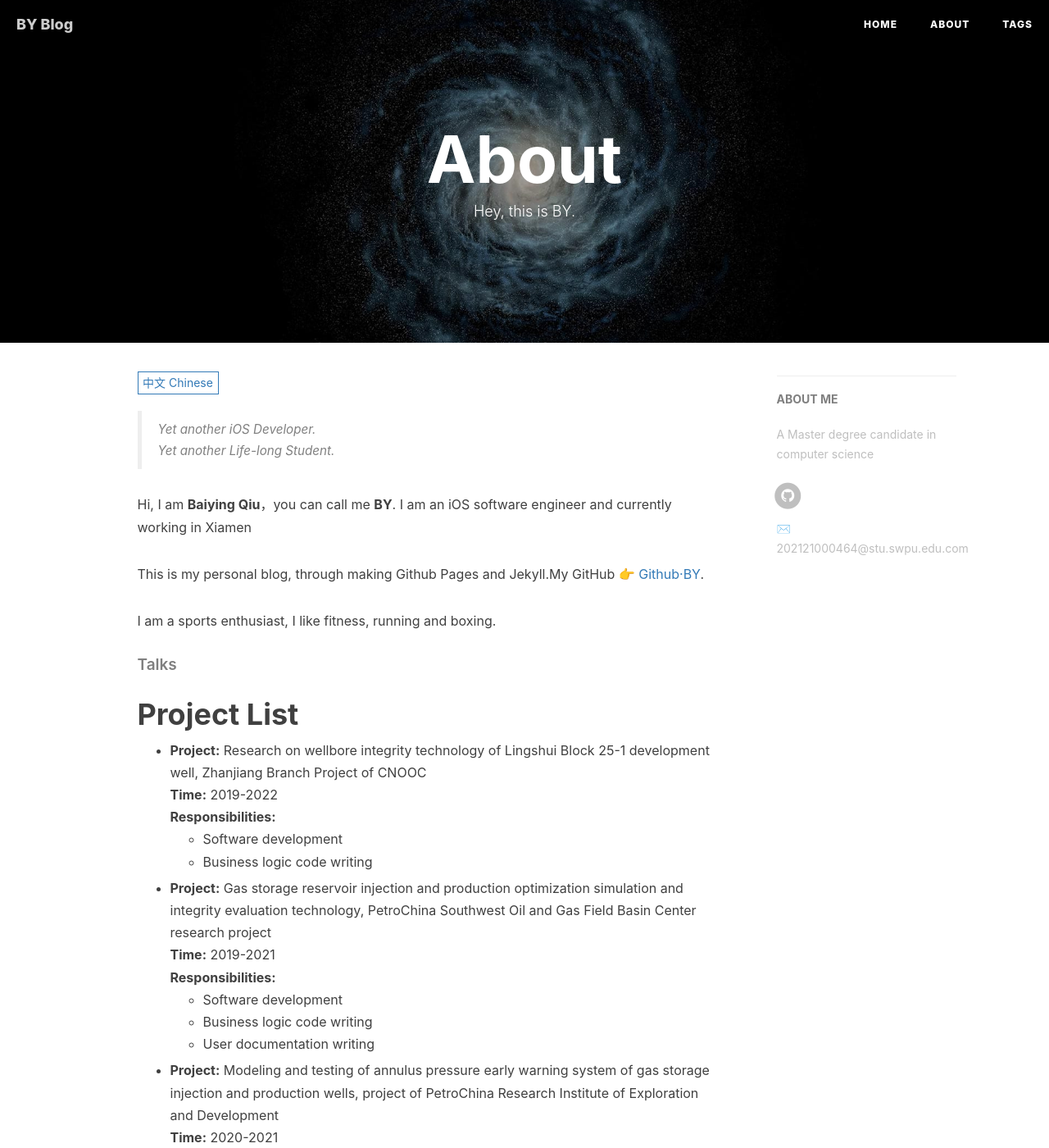
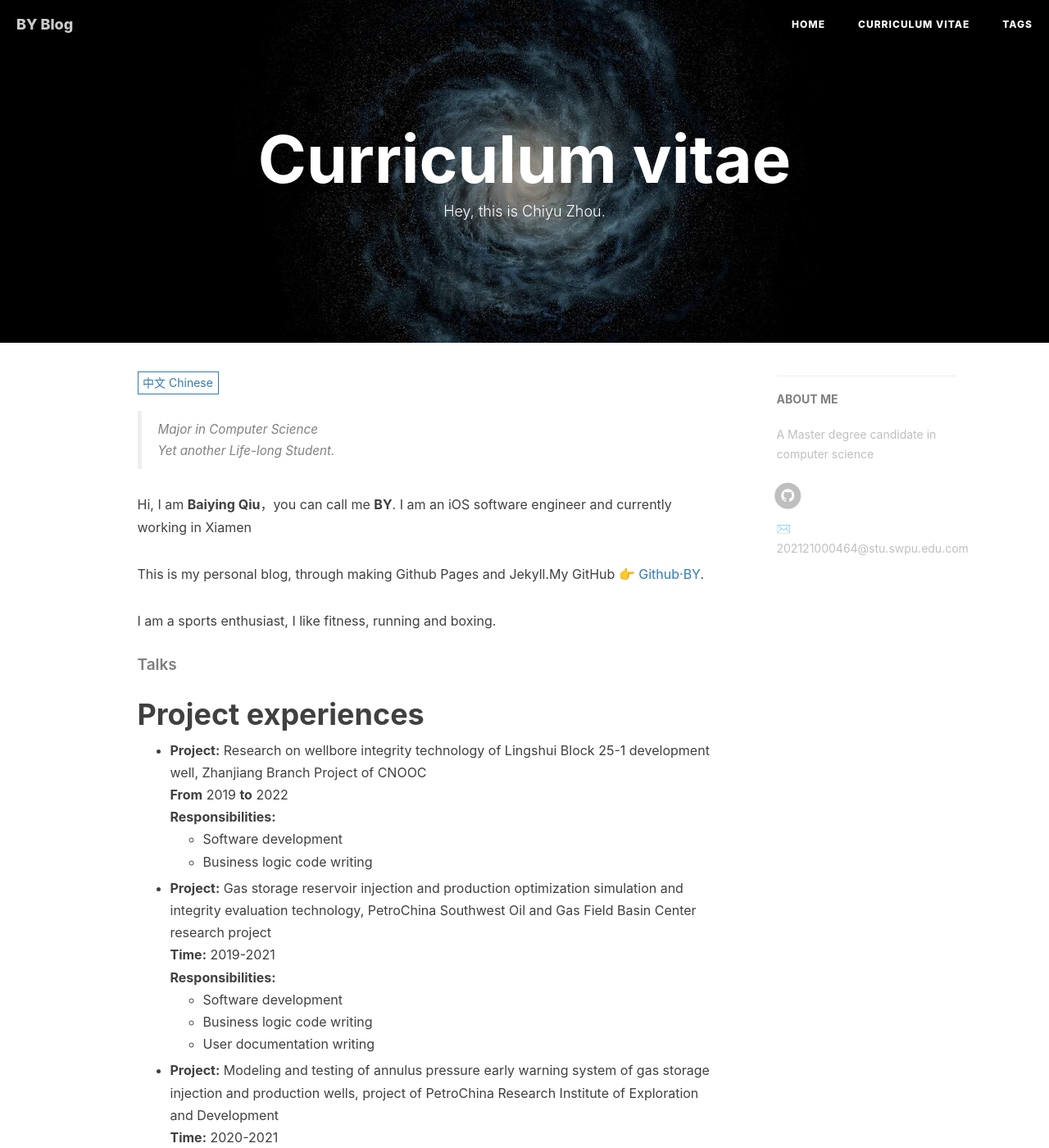
Before and after one commit to Fotrey/fotrey.github.io, a Jekyll site: the page built from about.html, in a window 1280 px wide and 1400 px high. Shown: the whole window at 82% size. Built offline with Jekyll 4.4.1, drawn with Linux system fonts in a browser that asks for light colours; nearby versions of some CDN libraries; comment, search, counter and statistics services are not loaded.

Commit message:
Update about.html

```diff
--- a/about.html
+++ b/about.html
@@ -1,20 +1,20 @@
 ---
 layout: page
-title: "About"
-description: "Hey, this is BY."
+title: "Curriculum vitae"
+description: "Hey, this is Chiyu Zhou."
 header-img: "img/post-bg-universe.jpg"
 ---
 
 <!-- Language Selector -->
 <select class="sel-lang" onchange= "onLanChange(this.options[this.options.selectedIndex].value)">
     <option value="0" selected> 中文 Chinese </option>
-    <option value="1"> 英文 English </option>
+    <option value="1"> English </option>
 </select>
 
 
 <!-- English Version -->
 <div class="en post-container">
-    <blockquote><p>Yet another iOS Developer. <br>
+    <blockquote><p>Major in Computer Science<br>
     Yet another Life-long Student.</p></blockquote>
 
     <p>Hi, I am <strong>Baiying Qiu</strong>，you can call me <strong>BY</strong>. I am an iOS software engineer and currently working in Xiamen</p>
@@ -25,12 +25,12 @@ header-img: "img/post-bg-universe.jpg"
 
     <h5>Talks</h5>
 
-    <h1>Project List</h1>
+    <h1>Project experiences</h1>
   <ul>
     <li>
       <strong>Project:</strong> Research on wellbore integrity technology of Lingshui Block 25-1 development well, Zhanjiang Branch Project of CNOOC
       <br>
-      <strong>Time:</strong> 2019-2022
+      <strong>From</strong> 2019 <strong>to</strong> 2022
       <br>
       <strong>Responsibilities:</strong>
       <ul>
```
